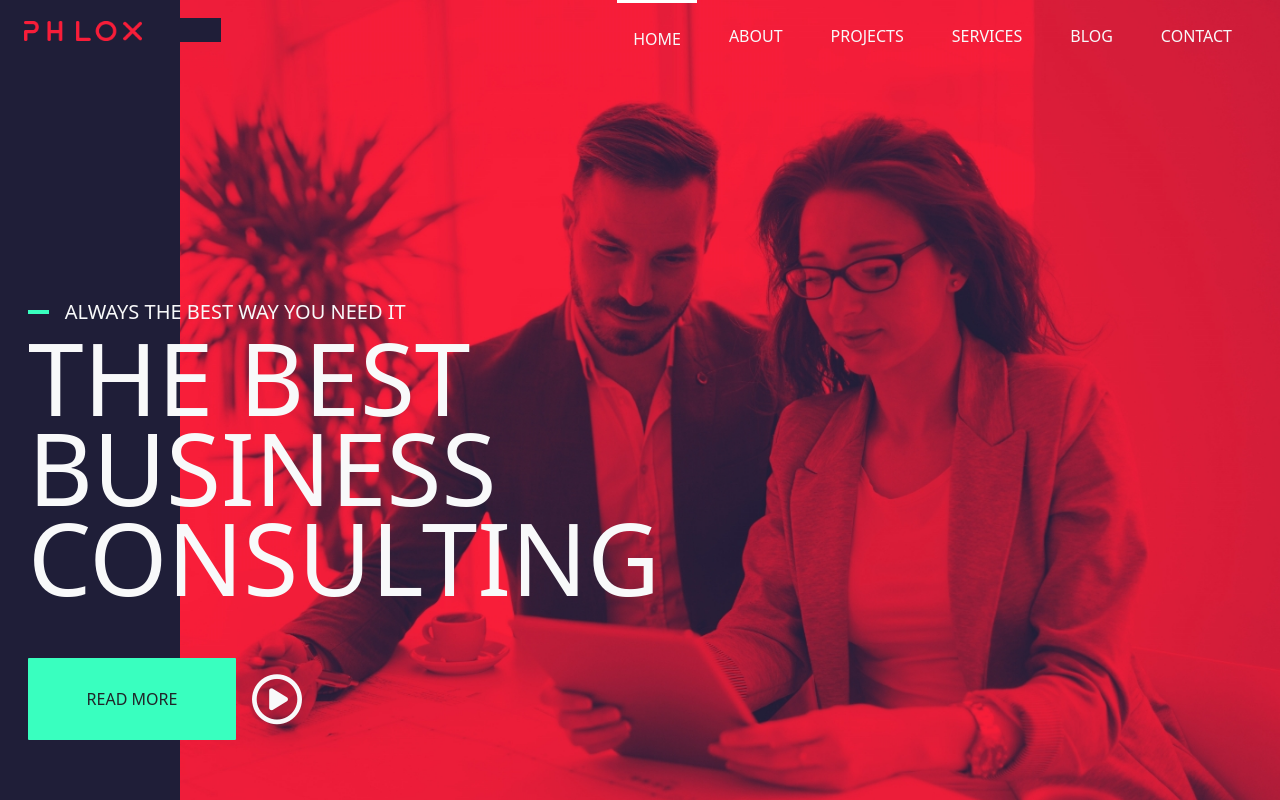
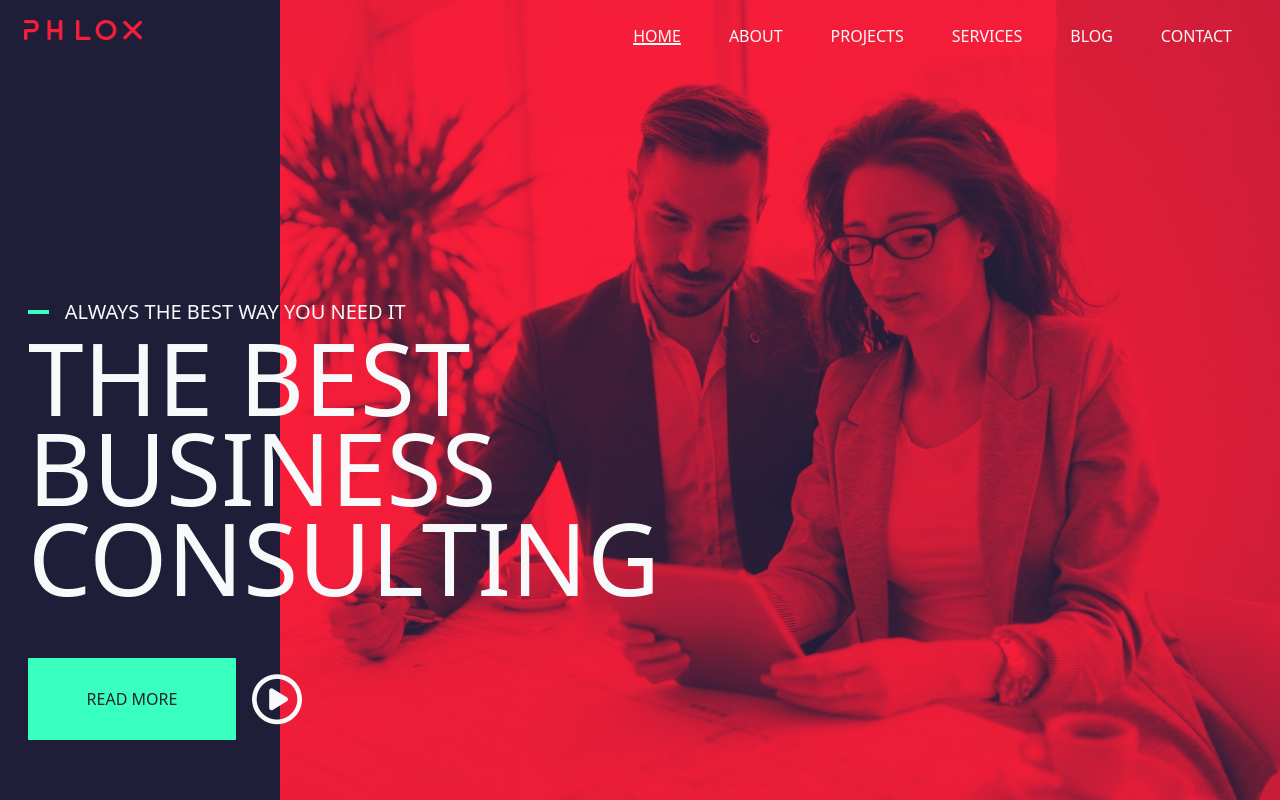
Before and after one commit to ericaostini/proj-html-vuejs, a Vue app: page / in a window 1280 px wide. Shown: the top 800 px of the page. Built offline with nearby package versions, Linux system fonts and the light colour scheme.

Commit message:
hover effect nav bar

```diff
--- a/src/components/Header.vue
+++ b/src/components/Header.vue
@@ -1,5 +1,6 @@
 <template>
     <header>
+        <div class="nav-position">
             <div class="px-4">
                 <div class="row align-items-center justify-content-between">
                     <div class="col-lg-2 col-md-4 col-sm-3 logo">
@@ -9,12 +10,16 @@
                         <ul class="nav d-flex justify-content-end">
                             <li class="nav-item d-flex" v-for="(item, navIndex) in this.store.navBar">
                                 <a class="nav-link pt-4 mx-2 text-light" aria-current="page" href="#"
-                                :class="{ 'border-active': item.active === true }">{{
+                                    :class="item.active === true ? 'border-active' : 'hover-effect'">{{
                                         item.navItem }}</a>
                             </li>
                         </ul>
                     </div>
                 </div>
+            </div>
+        </div>
+        <div class="image">
+            <img :src="'/images/portrait-of-young-architect-woman-on-meeting-KFZCE3A.jpg'">
         </div>
         <div class="text-light text-uppercase title-header container">
             <div class="d-flex align-items-center px-3">
@@ -47,13 +52,16 @@ export default {
 
 header {
     position: relative;
-    background-image: url('../assets/images/portrait-of-young-architect-woman-on-meeting-KFZCE3A.jpg');
-    background-position: right;
-    background-size: 1100px 1000px;
-    background-repeat: no-repeat;
     height: 1000px;
     width: 100%;
     background-color: $blueHeader;
+
+    .nav-position {
+        position: absolute;
+        top: 0;
+        z-index: 10;
+        right: 0;
+        left: 0;
 
         .logo {
             background-color: $blueHeader;
@@ -64,8 +72,24 @@ header {
             }
         }
 
+    }
+
+    .image {
+        img {
+            object-fit: cover;
+            width: 1000px;
+            height: 900px;
+            z-index: 1;
+            position: absolute;
+            top: 0;
+            right: 0;
+        }
+
+    }
+
     .title-header {
         position: absolute;
+        z-index: 20;
         top: 300px;
         width: 45%;
 
@@ -96,6 +120,32 @@ header {
 
 
 .border-active {
-    border-top: 3px solid $lightColor;
+    text-decoration: underline 2px $lightColor;
+}
+
+.hover-effect {
+    font-weight: 100;
+    position: relative;
+
+    &:hover,
+    &:focus,
+    &:active {
+        cursor: pointer;
+
+        &:after {
+            width: 100%;
+        }
+    }
+
+    &:after {
+        content: '';
+        position: absolute;
+        left: 0;
+        top: 0;
+        height: 3px;
+        background-color: $lightColor;
+        width: 0;
+        transition: width .8s;
+    }
 }
 </style>
```
Also changed, not shown: public/images/portrait-of-young-architect-woman-on-meeting-KFZCE3A.jpg (renamed from src/assets/images/portrait-of-young-architect-woman-on-meeting-KFZCE3A.jpg). Lines whose indentation alone changed are shown as unchanged.
